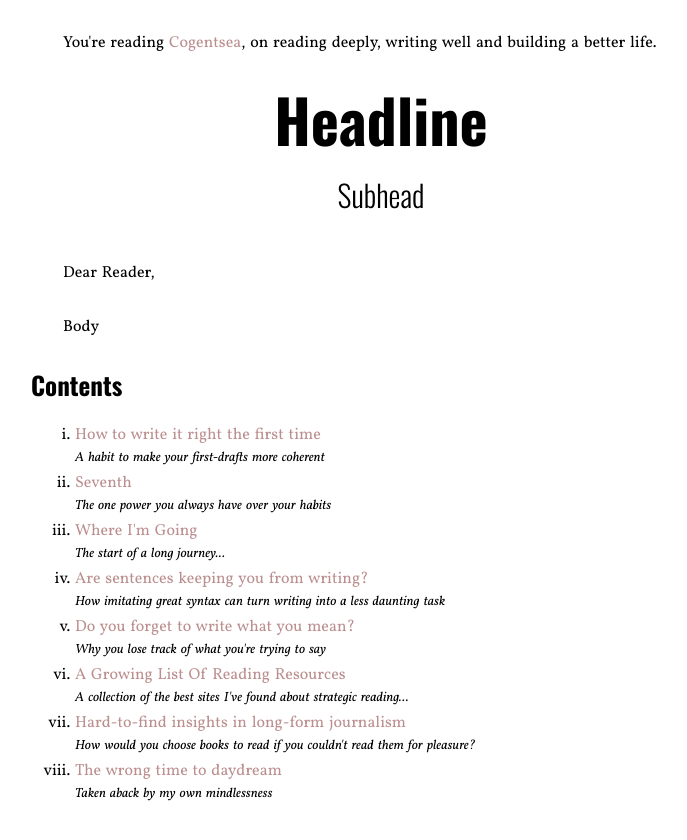
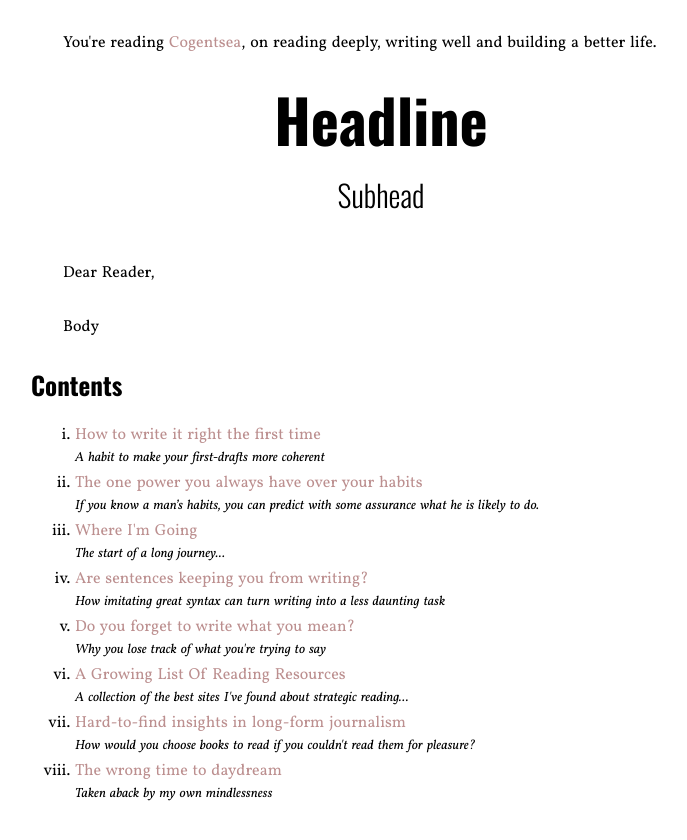
Before and after one commit to jacksoncusick/cogentsea, a Jekyll site: the page built from index.html, in a window 1280 px wide. Shown: the top 840 px of the page, without its empty margins (259-946 px from the left). Built offline with Jekyll 4.4.1, drawn with Linux system fonts in a browser that asks for light colours; the list of posts is cut into pages by our own code; some of the changed lines change nothing that is shown.

Commit message:
Update 2015-11-8-seventh.html

```diff
--- a/_posts/2015-11-8-seventh.html
+++ b/_posts/2015-11-8-seventh.html
@@ -1 +1,24 @@
-The one power you always have over your habits
+---
+layout: default
+title: The one power you always have over your habits
+excerpt: "If you know a man’s habits, you can predict with some assurance what he is likely to do."
+---
+
+<h1>The one power you always have over your habits</h1>
+<p>January, 2015...</p>
+<p>It may be about time I read <i>The Power Of Habit</i>. It’s recommended all over the place, as I’m sure you’ve noticed. Not one bookstore I’ve been into in the last three months hasn’t had it on prominent display.</p>
+<p>Still, I think the main reason is that I already know how powerful habits are. I’m always in the process of establishing one or two, and the list of habits I want to try is endless.</p>
+<p>So rather than read about how popular they’ve become, why not a few read older books and realize, in awe, that the power of habit is old news. As in more than 2,000 years old.</p>
+<p>Dear old Aristotle calls habit our “second nature.” So what’s our “first” nature? It’s all neatly explained in the short letter I’ve included below (in bold and underlined at the end if you want to skip to it).</p>
+<p><i>Dear Dr. Adler,</i></p>
+<p><i>We hear so much about the power of habit in human life. William James says it is “the flywheel of society,” and Aristotle calls it “second nature.” But what is this powerful influence called “habit”? And why is it so important in our lives?</i></p>
+<p><i>Dear B.H.</i></p>
+<p><i>Let me begin by explaining Aristotle’s famous statement that habit is second nature. Habits are additions to the nature with which we are born. We are born with the power or ability to act in certain ways and also with certain innate patterns of action, which are called instinct or reflexes. Our innate tendencies to action can be developed and formed by what we actually do in the course of living. Such developments or formations are habits.</i></p>
+<p><i>For example, we have an innate capacity for a great many different kinds of action in which skill can be acquired by practice. We learn to talk grammatically; we learn to think logically; we learn to cook or drive a car; we learn to ice skate or play tennis. In each case the learning results in an acquired skill which is a habit. In each case the habit actually gives us an ability which was only potential in us at birth.</i></p>
+<p><i>That is why Aristotle calls habit second nature. Our original nature consists of capacities which can be developed or perfected by learning or experience. The development or perfection of those capacities supplements our original nature and thus constitutes a “second” – an added or acquired – nature.</i></p>
+<p><i>Our need to form habits arises from the fact that, unlike the lower animals, we are not born with instinctive patterns of behavior adequate for the conduct of life. What certain animals do instinctively, we have have to learn to do. Instincts are, in a sense, innate or natural habits, just as human habits are acquired or second nature.</i></p>
+<p><i>Our original nature – our innate equipment – is fixed for life, though it is subject to modifications of all sorts. The habits we form, which modify our original nature, also have a certain stability, though they, too, are subject to alteration. We can strengthen our habits, weaken them, or break them entirely and supplant them by others. Like our original nature, our second nature – our repertoire of habits – gives each of us the particular character he has at a given stage of life. <b>If you know a man’s habits, you can predict with some assurance what he is likely to do.</b></i></p>
+<p><i>So far we have been talking about the individual. Common habits of thought and action in a community, the “ways” of a people, are usually called customs. Customs keep things on an even keel in a society. It enables the common life to go on harmoniously. It smooths the way for interchange between individuals and holds them together. We never feel at home in a new place until we’ve become accustomed to its customs and make them our own.</i></p>
+<p><i>That is what William James means in calling habit “the enormous flywheel of society, its most precious conservative agent.” (A flywheel by its inertia keeps the engine going at a uniform speed and compensates for torque.)</i></p>
+<p><i>James applies this insight to social status as well as to personal habits. He says that our occupational mannerisms become so set by the time we are thirty that most of us become perfectly satisfied with our place in life and our function in the social machine. James also insists that our personal tastes, and our habits of speech, thought, and social behavior, are relatively fixed by the time we are twenty, so that we are kept in our social orbit by a law as strong as gravitation.</i></p>
+<p><i>However, it is important to remember that it is never impossible to shake off an old habit and form a new one. Once a habit has been acquired, it has almost compulsive power over us. But human habits are feely acquired by the choices we make, and can be got rid of and replace by making other choices. <b>No habit, no matter how strong, ever abolishes our freedom to change it</b>. This is the lesson of Shaw’s Pymalion (or My Fair Lady), a delightful dramatization of the power to change habits. Liza Doolittle can and does learn to speak like a lady.</i></p>
```
